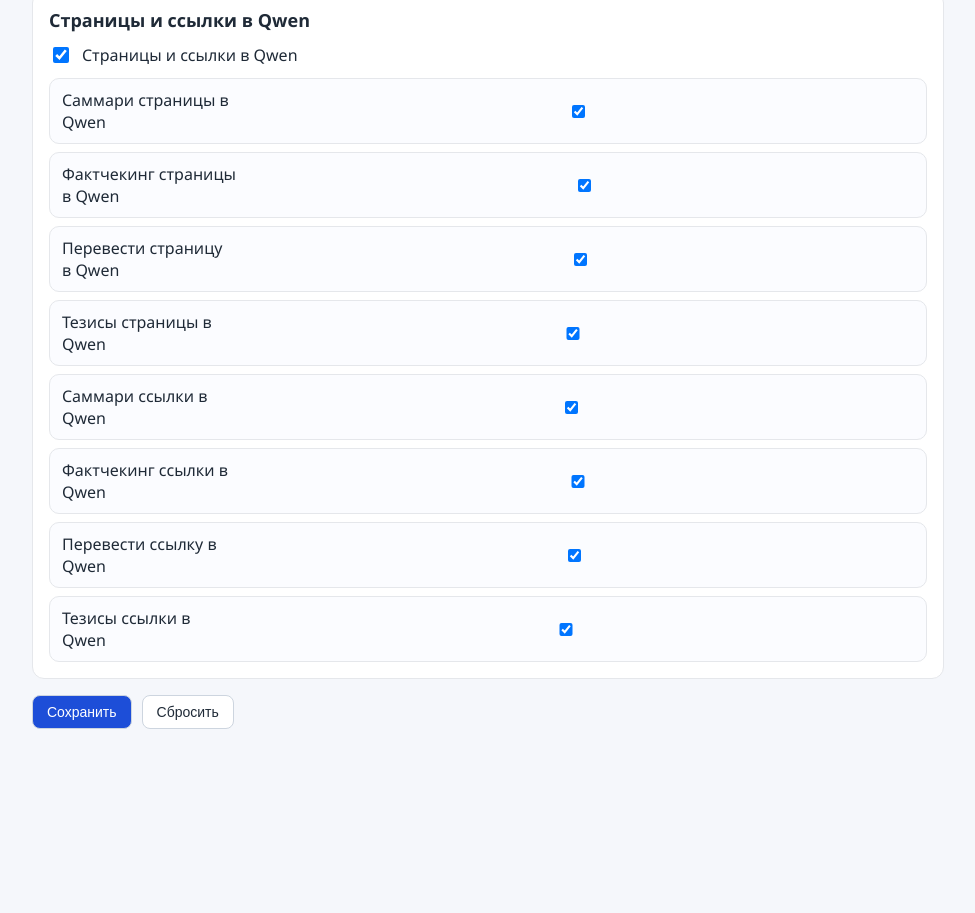
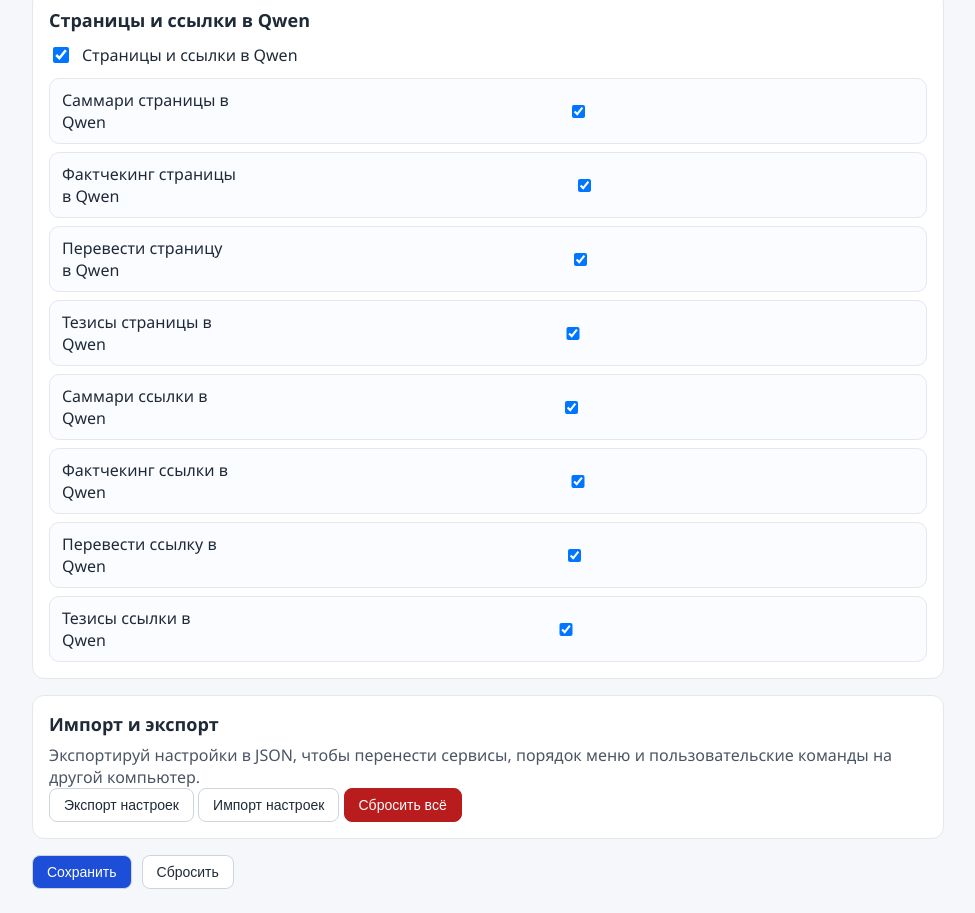
Before and after one commit to perejaslav/send-to-ai-extension, a website with bundled scripts: page options.html in a window 1280 px wide. Shown: the part 1675-2588 px from the top of the page, without its empty margins (152-1127 px from the left). Before the commit the page ends 2428 px from the top, so only its background shows below. Built offline with nearby package versions, Linux system fonts and the light colour scheme; some packages are replaced by stand-ins of ours.

Commit message:
Add settings import export UI

```diff
--- a/options.html
+++ b/options.html
@@ -110,6 +110,17 @@
       <div id="contextActionsQwenList" class="special-actions-list"></div>
     </section>
 
+    <section class="panel">
+      <h2>Импорт и экспорт</h2>
+      <p class="panel-note">Экспортируй настройки в JSON, чтобы перенести сервисы, порядок меню и пользовательские команды на другой компьютер.</p>
+      <div class="import-export-actions">
+        <button id="exportSettingsButton" type="button" class="secondary">Экспорт настроек</button>
+        <button id="importSettingsButton" type="button" class="secondary">Импорт настроек</button>
+        <button id="resetAllSettingsButton" type="button" class="danger">Сбросить всё</button>
+        <input id="importSettingsFile" type="file" accept="application/json,.json" hidden>
+      </div>
+    </section>
+
     <div class="actions">
       <button id="saveButton" type="button">Сохранить</button>
       <button id="resetButton" type="button" class="secondary">Сбросить</button>
```
